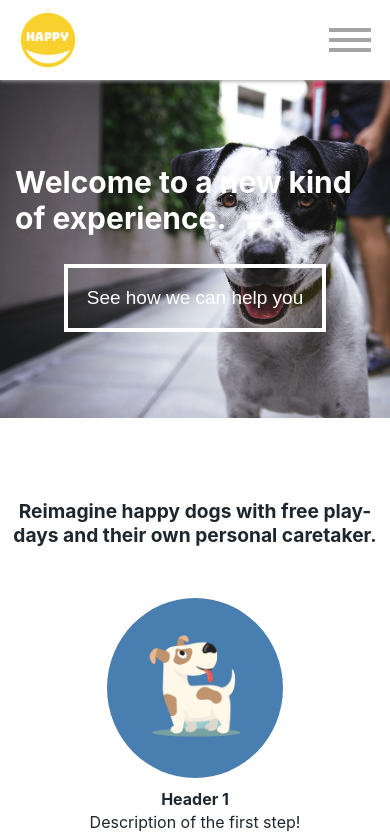
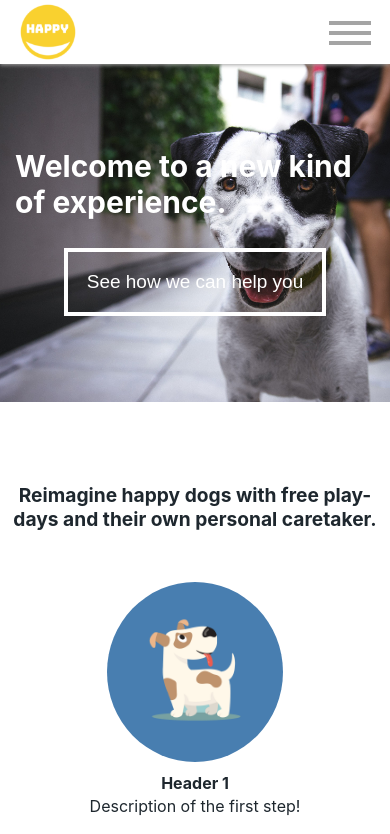
Before and after one commit to andreasaker/generic-startpage, a React (Create React App) app: page / in a window 390 px wide. Shown: the top 834 px of the page. Built offline with nearby package versions, Linux system fonts and the light colour scheme.

Commit message:
nav height adjusted for mobile

```diff
--- a/src/components/focusheader.js
+++ b/src/components/focusheader.js
@@ -6,7 +6,7 @@ import media from "./media";
 import Wrapper from "./wrapper";
 
 const StyledWrapper = styled(Wrapper)`
-  margin: 5em 0 0 0;
+  margin: 4em 0 0 0;
   ${media.desktop`
   margin: 0;
   `}
--- a/src/components/hamburgerButton.js
+++ b/src/components/hamburgerButton.js
@@ -10,7 +10,7 @@ import media from "./media";
 */
 
 export const Hamburger = styled.button`
-  height: 4em;
+  height: 3em;
   width: 4em;
   z-index: 4;
   display: block;
--- a/src/components/navbar.js
+++ b/src/components/navbar.js
@@ -8,7 +8,7 @@ import { Hamburger, Cross } from "./hamburgerButton";
 const Nav = styled.nav`
   width: 100%;
   box-sizing: content-box;
-  height: 5em;
+  height: 4em;
   background-color: #ffffff;
   display: flex;
   align-content: center;
```
